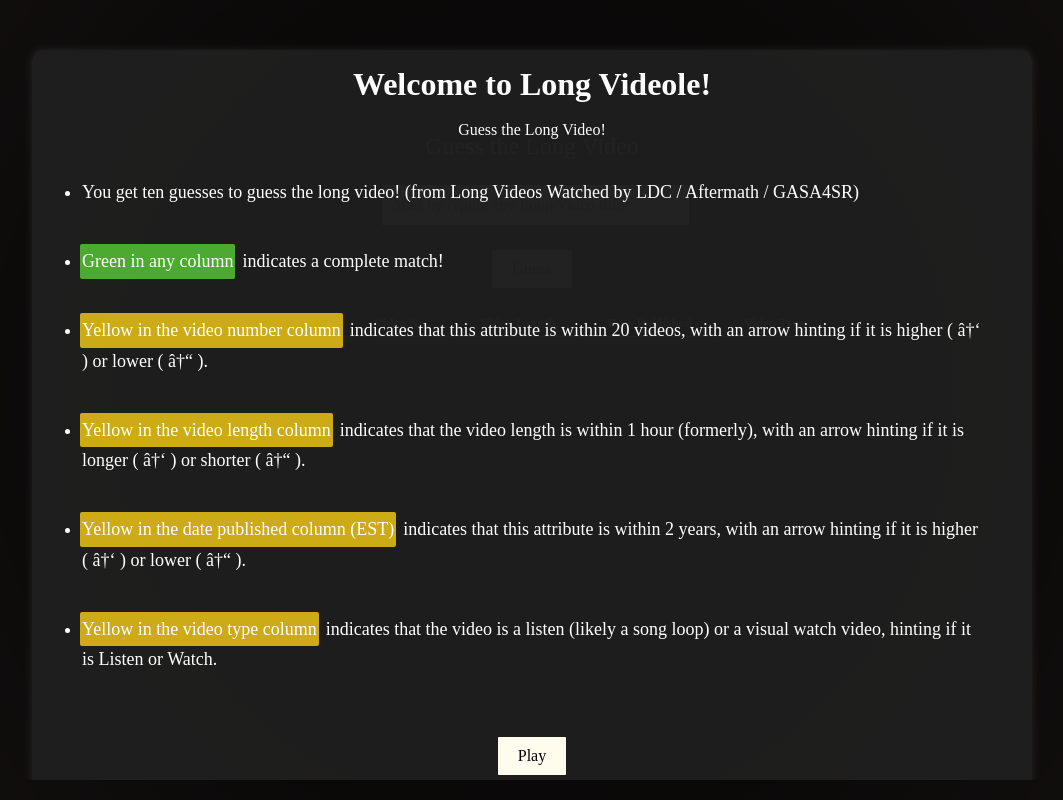
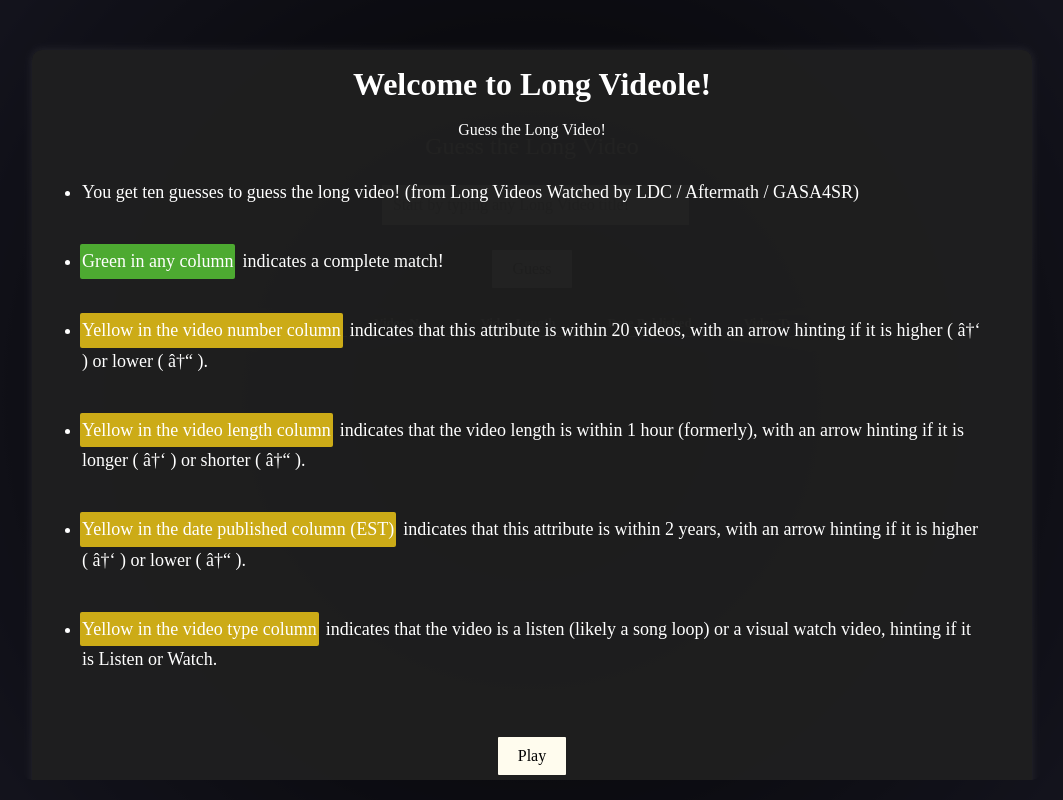
Before and after one commit to SlashedWasTaken/SlashedWasTaken.github.io, a plain HTML site: page LongVideole/index.html in a window 1280 px wide. Shown: the whole page, without its empty margins (108-1171 px from the left). Drawn offline with nearby package versions, Linux system fonts and the light colour scheme.

Commit message:
Update style.css

```diff
--- a/LongVideole/style.css
+++ b/LongVideole/style.css
@@ -75,7 +75,7 @@
   color: var(--text-color);
   /* background-image: url(res/court-floor.png);
     background-color: #2E1C0D;*/
-    background-image: radial-gradient(circle, #2a2a2a, #2a292a, #2a292a, #2b2829, #2c2727, #302a2a, #342e2c, #38312f, #423a37, #4c433f, #564c48, #605650);  background-size: cover;
+    background-image: radial-gradient(circle, #0a0a0f, #12121a, #1a1a25, #222230, #2a2a3c, #323247, #3a3a53, #434360, #4b4b6d, #54547b, #5d5d89, #676697, #7171a6);  background-size: cover;
   background-repeat: no-repeat;
   background-position: top center;
 
```
